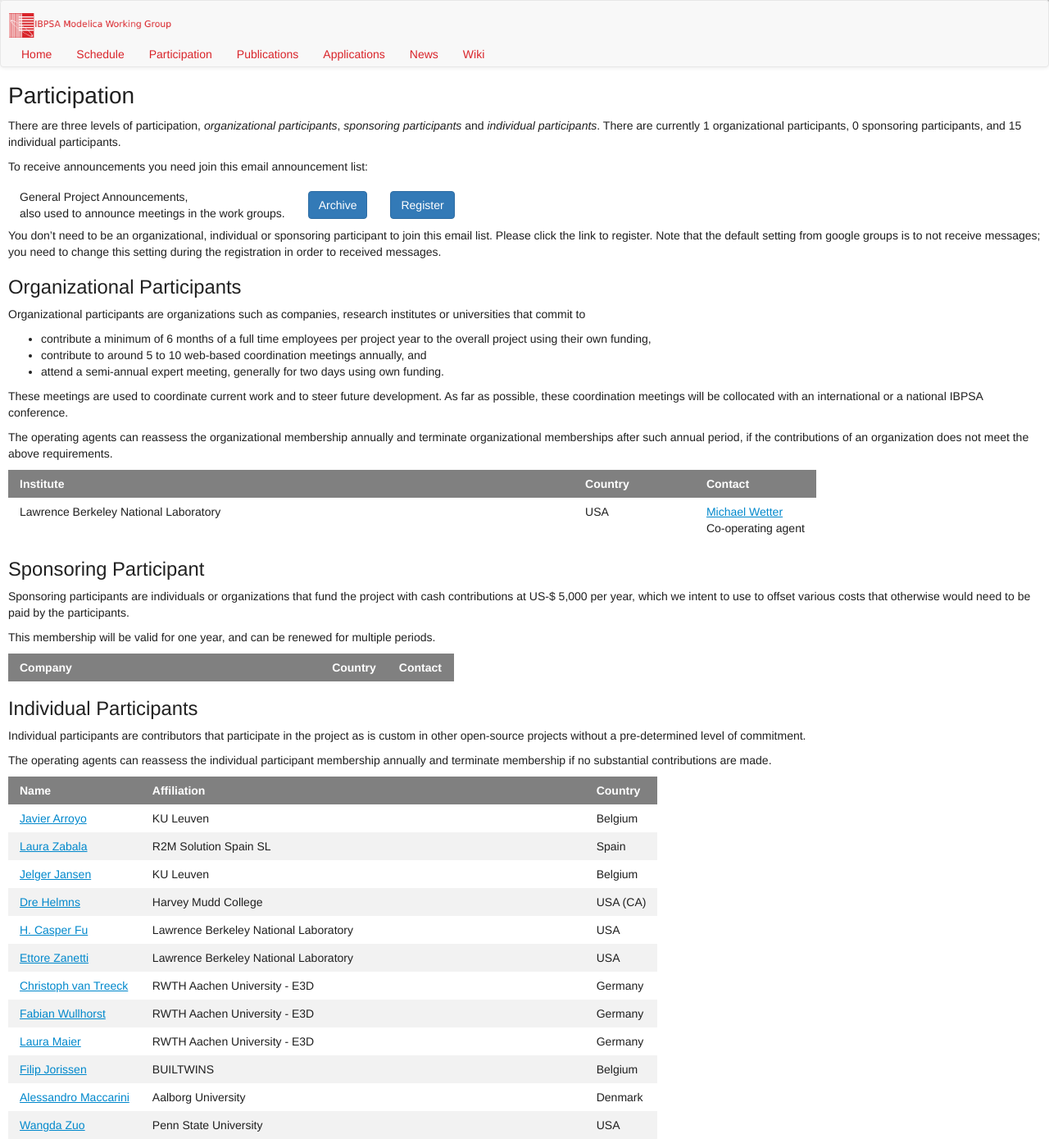
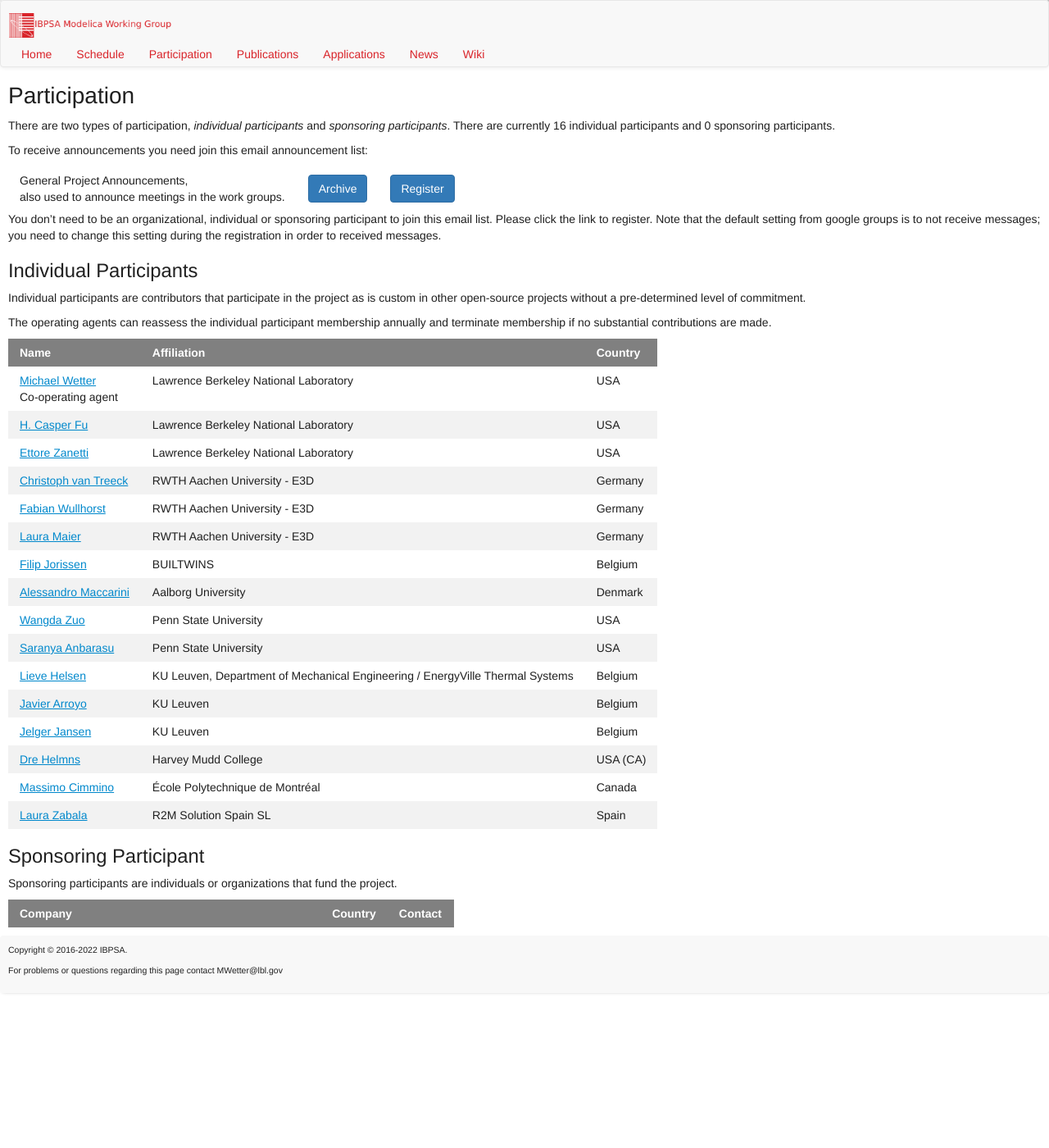
Before and after one commit to ibpsa/modelica-working-group, a Jekyll site: the page built from web/participation.md, in a window 1280 px wide and 1400 px high. Shown: the whole window at 82% size. Built offline with Jekyll 4.4.1, drawn with Linux system fonts in a browser that asks for light colours; nearby versions of some CDN libraries.

Commit message:
Update participants tab website

```diff
--- a/web/_data/organizational_participants.yml
+++ b/web/_data/organizational_participants.yml
@@ -1,6 +0,0 @@
-- date_joined:   5/18/2016
-  contact_name:  Michael Wetter
-  contact_email: MWetter@lbl.gov
-  institute:     Lawrence Berkeley National Laboratory
-  country:       USA
-  role:          Co-operating agent
--- a/web/participation.md
+++ b/web/participation.md
@@ -6,14 +6,12 @@ permalink: /participation
 
 <h1>Participation</h1>
 
-There are three levels of participation,
-<em>organizational participants</em>,
-<em>sponsoring participants</em> and
-<em>individual participants</em>.
+There are two types of participation,
+<em>individual participants</em> and
+<em>sponsoring participants</em>.
 There are currently
-{{ site.data.organizational_participants | size }} organizational participants,
-{{ site.data.sponsoring_participants | size }} sponsoring participants, and
-{{ site.data.individual_participants | size }} individual participants.
+{{ site.data.individual_participants | size }} individual participants and
+{{ site.data.sponsoring_participants | size }} sponsoring participants.
 
 
 To receive announcements you need join this email announcement list:
@@ -41,58 +39,37 @@ Please click the link to register.
 Note that the default setting from google groups is to not receive messages; you need to change this setting
 during the registration in order to received messages.
 
-
-<h2>Organizational Participants</h2>
-
+<h2>Individual Participants</h2>
 <p>
-Organizational participants are organizations such as companies, research institutes or universities that commit to
-</p>
-<ul>
-<li>
-contribute a minimum of 6 months of a full time employees per project year to the overall project using their own funding,
-</li>
-<li>
-contribute to around 5 to 10 web-based coordination meetings annually, and
-</li>
-<li>
-attend a semi-annual expert meeting, generally for two days using own funding.
-</li>
-</ul>
-<p>
-These meetings are used to coordinate current work and to steer future development. As far as possible, these coordination meetings will be collocated with an international or a national IBPSA conference.
+Individual participants are contributors that participate in the project as is custom in other open-source projects without a pre-determined level of commitment.
 </p>
 <p>
-The operating agents can reassess the organizational membership annually and terminate organizational memberships after such annual period, if the contributions of an organization does not meet the above requirements.
+The operating agents can reassess the individual participant membership annually and terminate membership if no substantial contributions are made.
 </p>
 
 <table class="table_with_header">
-<colgroup>
-<col width="70%" />
-<col width="15%" />
-<col width="15%" />
-</colgroup>
 <thead valign="bottom">
 <tr>
-<th>Institute</th>
+<th>Name</th>
+<th>Affiliation</th>
 <th>Country</th>
-<th>Contact</th>
 </tr>
 </thead>
 <tbody valign="top">
-{% for participant in site.data.organizational_participants %}
+{% for participant in site.data.individual_participants %}
 <tr>
   <td>
-  {{ participant.institute }}
-  </td>
-  <td>
-  {{ participant.country }}
-  </td>
-  <td>
-  <a href="mailto:{{ participant.contact_email }}">{{ participant.contact_name }}</a>
+    <a href="mailto:{{ participant.contact_email }}">{{ participant.contact_name }}</a>
   {% if participant.role == "Co-operating agent" %}
   <br/>
   {{ participant.role }}
   {% endif %}
+  </td>
+  <td>
+  {{ participant.affiliation }}
+  </td>
+  <td>
+  {{ participant.country }}
   </td>
 </tr>
 {% endfor %}
@@ -101,12 +78,7 @@ The operating agents can reassess the organizational membership annually and ter
 
 <h2>Sponsoring Participant</h2>
 
-Sponsoring participants are individuals or organizations that fund the project
-with cash contributions at US-$ 5,000 per year,
-which we intent to use to offset various costs
-that otherwise would need to be paid by the participants.
-
-This membership will be valid for one year, and can be renewed for multiple periods.
+Sponsoring participants are individuals or organizations that fund the project.
 
 <table class="table_with_header">
 <colgroup>
@@ -141,36 +113,3 @@ This membership will be valid for one year, and can be renewed for multiple peri
 {% endfor %}
 </tbody>
 </table>
-
-<h2>Individual Participants</h2>
-<p>
-Individual participants are contributors that participate in the project as is custom in other open-source projects without a pre-determined level of commitment.
-</p>
-<p>
-The operating agents can reassess the individual participant membership annually and terminate membership if no substantial contributions are made.
-</p>
-
-<table class="table_with_header">
-<thead valign="bottom">
-<tr>
-<th>Name</th>
-<th>Affiliation</th>
-<th>Country</th>
-</tr>
-</thead>
-<tbody valign="top">
-{% for participant in site.data.individual_participants %}
-<tr>
-  <td>
-    <a href="mailto:{{ participant.contact_email }}">{{ participant.contact_name }}</a>
-  </td>
-  <td>
-  {{ participant.affiliation }}
-  </td>
-  <td>
-  {{ participant.country }}
-  </td>
-</tr>
-{% endfor %}
-</tbody>
-</table>
```
Also changed, not shown: web/_data/individual_participants.yml (+31 -26 lines).
